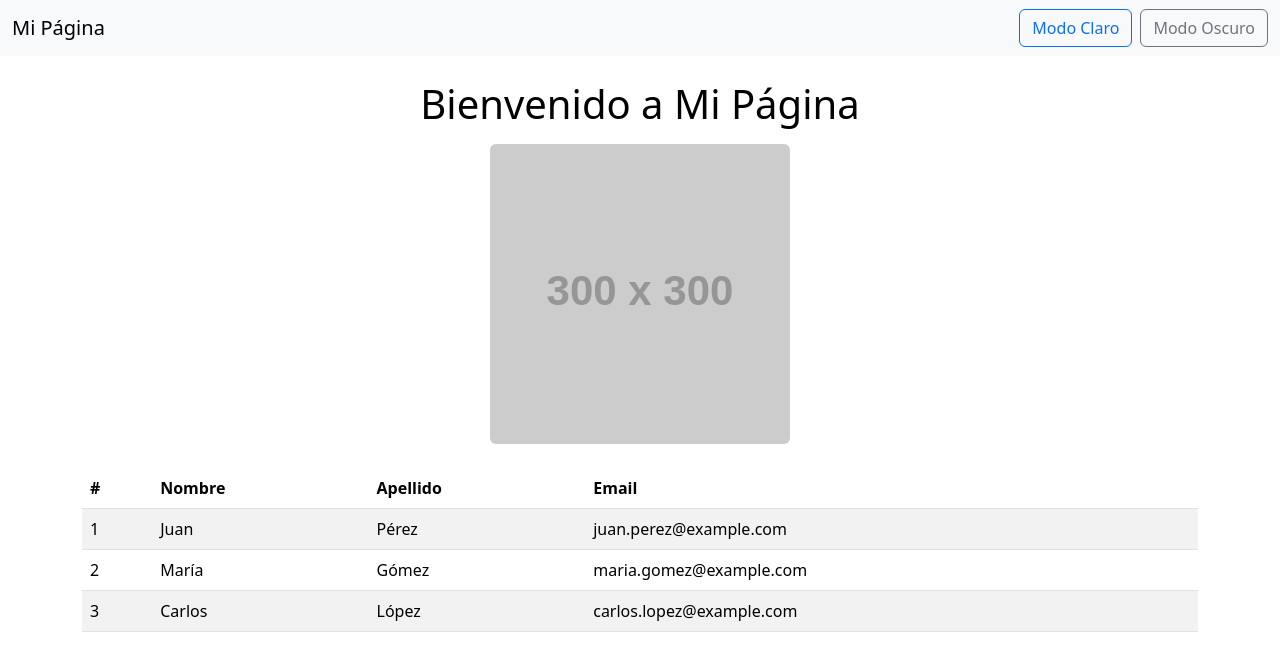
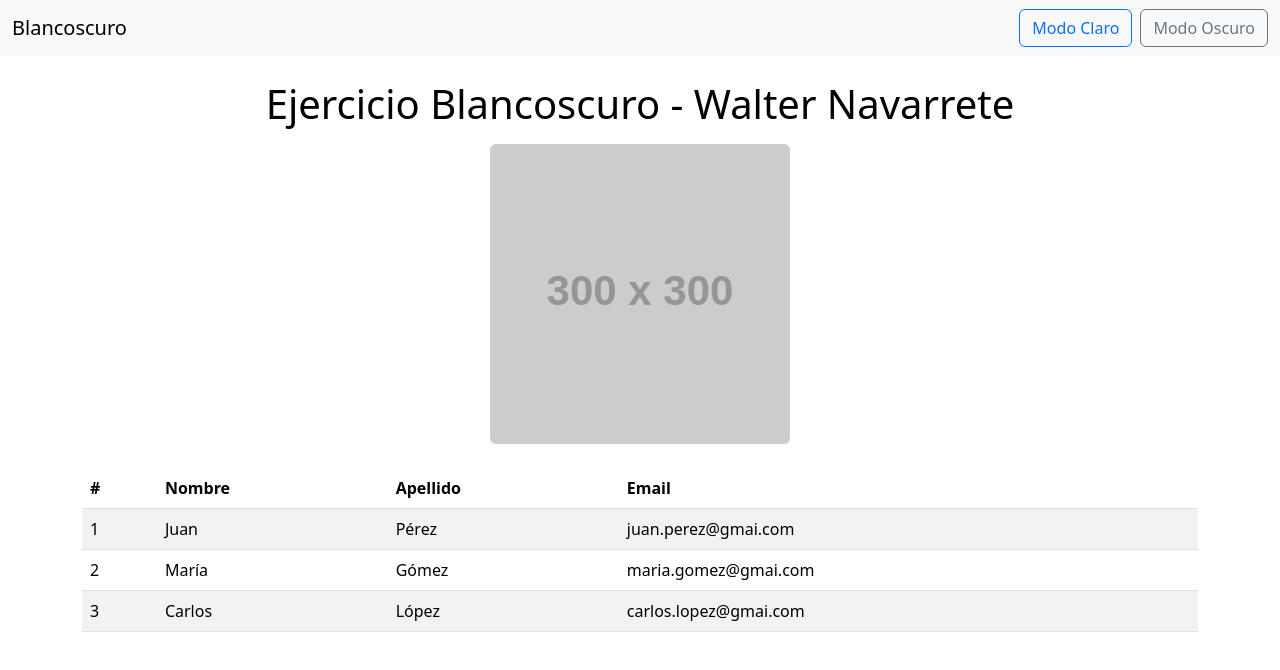
Before and after one commit to wnavarrete-uade/Navarrete_1118045_21112024_Claroscuro, a plain HTML site: page index.html in a window 1280 px wide. Drawn offline with nearby package versions, Linux system fonts and the light colour scheme; placeholder pictures from the web are drawn by us.

Commit message:
fix para entrega

```diff
--- a/index.html
+++ b/index.html
@@ -3,7 +3,7 @@
 <head>
     <meta charset="UTF-8">
     <meta name="viewport" content="width=device-width, initial-scale=1.0">
-    <title>Ejercicio Web</title>
+    <title>Ejercicio Blancoscuro - Walter Navarrete</title>
     <!-- Bootstrap CSS -->
     <link href="https://cdn.jsdelivr.net/npm/bootstrap@5.3.2/dist/css/bootstrap.min.css" rel="stylesheet">
     <!-- Custom CSS -->
@@ -15,7 +15,7 @@
     <header>
         <nav class="navbar navbar-expand-lg navbar-light bg-light">
             <div class="container-fluid">
-                <a class="navbar-brand" href="#">Mi Página</a>
+                <a class="navbar-brand" href="#">Blancoscuro</a>
                 <div class="collapse navbar-collapse">
                     <ul class="navbar-nav ms-auto">
                         <li class="nav-item">
@@ -30,7 +30,7 @@
         </nav>
     </header>
     <main class="container mt-4">
-        <h1 class="text-center">Bienvenido a Mi Página</h1>
+        <h1 class="text-center">Ejercicio Blancoscuro - Walter Navarrete</h1>
         <div class="text-center mt-3">
             <img src="https://via.placeholder.com/300" alt="Imagen Ejemplo" class="img-fluid rounded">
         </div>
@@ -49,19 +49,19 @@
                         <td>1</td>
                         <td>Juan</td>
                         <td>Pérez</td>
-                        <td>juan.perez@example.com</td>
+                        <td>juan.perez@gmai.com</td>
                     </tr>
                     <tr>
                         <td>2</td>
                         <td>María</td>
                         <td>Gómez</td>
-                        <td>maria.gomez@example.com</td>
+                        <td>maria.gomez@gmai.com</td>
                     </tr>
                     <tr>
                         <td>3</td>
                         <td>Carlos</td>
                         <td>López</td>
-                        <td>carlos.lopez@example.com</td>
+                        <td>carlos.lopez@gmai.com</td>
                     </tr>
                 </tbody>
             </table>
--- a/style.css
+++ b/style.css
@@ -13,6 +13,10 @@
     background-color: #343a40 !important;
 }
 
+.dark-mode .navbar .navbar-brand {
+    color: #ffffff !important;
+}
+
 .dark-mode .table-striped tbody tr:nth-of-type(odd) {
     background-color: #1c1c1c;
 }
```
